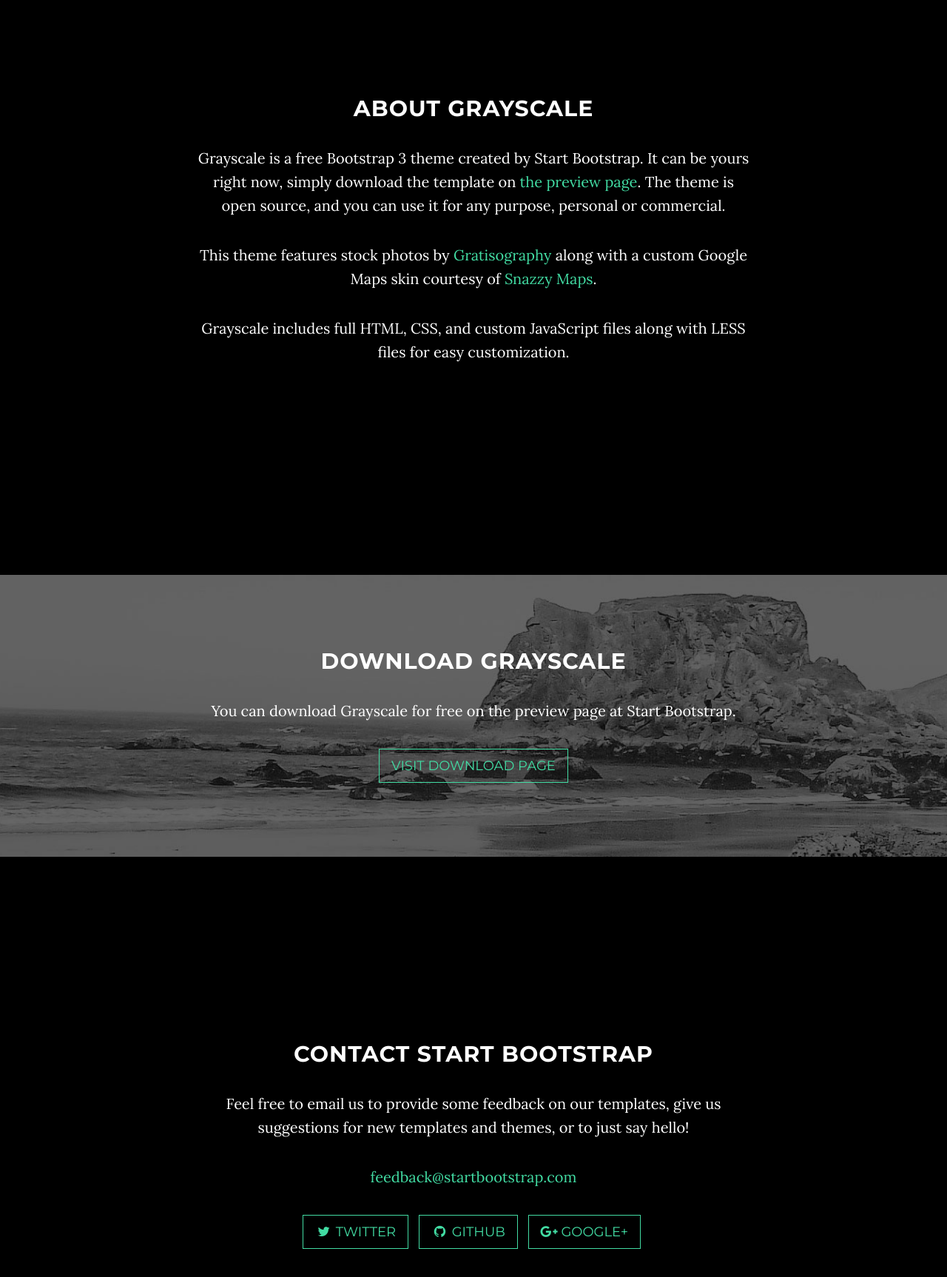
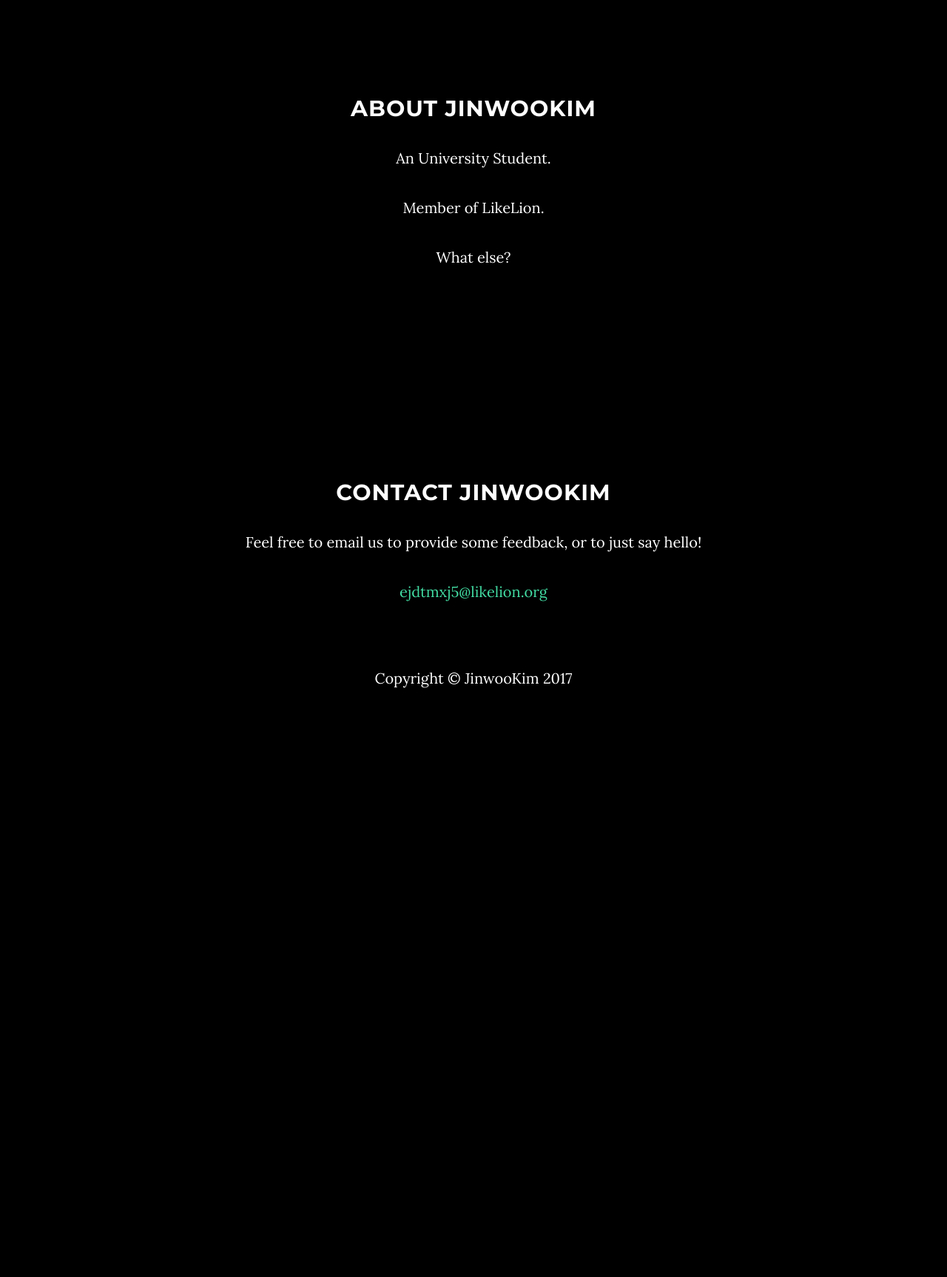
Before and after one commit to SierraMotion/SierraMotion, a website: page index.html in a window 1280 px wide. Shown: the part 920-2646 px from the top of the page at 74% size. After the commit the page ends 1903 px from the top, so only its background shows below. Drawn offline with nearby package versions, Linux system fonts and the light colour scheme; some packages are replaced by stand-ins of ours.

Commit message:
Add files via upload

```diff
--- a/index.html
+++ b/index.html
@@ -9,7 +9,7 @@
     <meta name="description" content="">
     <meta name="author" content="">
 
-    <title>Grayscale - Start Bootstrap Theme</title>
+    <title>김진우 - 자기소개 페이지</title>
 
     <!-- Bootstrap Core CSS -->
     <link href="vendor/bootstrap/css/bootstrap.min.css" rel="stylesheet">
@@ -56,9 +56,6 @@
                         <a class="page-scroll" href="#about">About</a>
                     </li>
                     <li>
-                        <a class="page-scroll" href="#download">Download</a>
-                    </li>
-                    <li>
                         <a class="page-scroll" href="#contact">Contact</a>
                     </li>
                 </ul>
@@ -74,9 +71,8 @@
             <div class="container">
                 <div class="row">
                     <div class="col-md-8 col-md-offset-2">
-                        <h1 class="brand-heading">Grayscale</h1>
-                        <p class="intro-text">A free, responsive, one page Bootstrap theme.
-                            <br>Created by Start Bootstrap.</p>
+                        <h1 class="brand-heading">김진우</h1>
+                        <p class="intro-text">내일도 최선을 다하겠습니다.</p>
                         <a href="#about" class="btn btn-circle page-scroll">
                             <i class="fa fa-angle-double-down animated"></i>
                         </a>
@@ -90,57 +86,28 @@
     <section id="about" class="container content-section text-center">
         <div class="row">
             <div class="col-lg-8 col-lg-offset-2">
-                <h2>About Grayscale</h2>
-                <p>Grayscale is a free Bootstrap 3 theme created by Start Bootstrap. It can be yours right now, simply download the template on <a href="http://startbootstrap.com/template-overviews/grayscale/">the preview page</a>. The theme is open source, and you can use it for any purpose, personal or commercial.</p>
-                <p>This theme features stock photos by <a href="http://gratisography.com/">Gratisography</a> along with a custom Google Maps skin courtesy of <a href="http://snazzymaps.com/">Snazzy Maps</a>.</p>
-                <p>Grayscale includes full HTML, CSS, and custom JavaScript files along with LESS files for easy customization.</p>
+                <h2>About JinwooKim</h2>
+                <p>An University Student.</p>
+                <p>Member of LikeLion.</p>
+                <p>What else?</p>
             </div>
         </div>
     </section>
-
-    <!-- Download Section -->
-    <section id="download" class="content-section text-center">
-        <div class="download-section">
-            <div class="container">
-                <div class="col-lg-8 col-lg-offset-2">
-                    <h2>Download Grayscale</h2>
-                    <p>You can download Grayscale for free on the preview page at Start Bootstrap.</p>
-                    <a href="http://startbootstrap.com/template-overviews/grayscale/" class="btn btn-default btn-lg">Visit Download Page</a>
-                </div>
-            </div>
-        </div>
-    </section>
-
     <!-- Contact Section -->
     <section id="contact" class="container content-section text-center">
         <div class="row">
             <div class="col-lg-8 col-lg-offset-2">
-                <h2>Contact Start Bootstrap</h2>
-                <p>Feel free to email us to provide some feedback on our templates, give us suggestions for new templates and themes, or to just say hello!</p>
-                <p><a href="mailto:feedback@startbootstrap.com">feedback@startbootstrap.com</a>
+                <h2>Contact JinwooKim</h2>
+                <p>Feel free to email us to provide some feedback, or to just say hello!</p>
+                <p><a href="mailto:ejdtmxj5@likelion.org">ejdtmxj5@likelion.org</a>
                 </p>
-                <ul class="list-inline banner-social-buttons">
-                    <li>
-                        <a href="https://twitter.com/SBootstrap" class="btn btn-default btn-lg"><i class="fa fa-twitter fa-fw"></i> <span class="network-name">Twitter</span></a>
-                    </li>
-                    <li>
-                        <a href="https://github.com/IronSummitMedia/startbootstrap" class="btn btn-default btn-lg"><i class="fa fa-github fa-fw"></i> <span class="network-name">Github</span></a>
-                    </li>
-                    <li>
-                        <a href="https://plus.google.com/+Startbootstrap/posts" class="btn btn-default btn-lg"><i class="fa fa-google-plus fa-fw"></i> <span class="network-name">Google+</span></a>
-                    </li>
-                </ul>
             </div>
         </div>
     </section>
-
-    <!-- Map Section -->
-    <div id="map"></div>
-
     <!-- Footer -->
     <footer>
         <div class="container text-center">
-            <p>Copyright &copy; Your Website 2016</p>
+            <p>Copyright &copy; JinwooKim 2017</p>
         </div>
     </footer>
 
```
